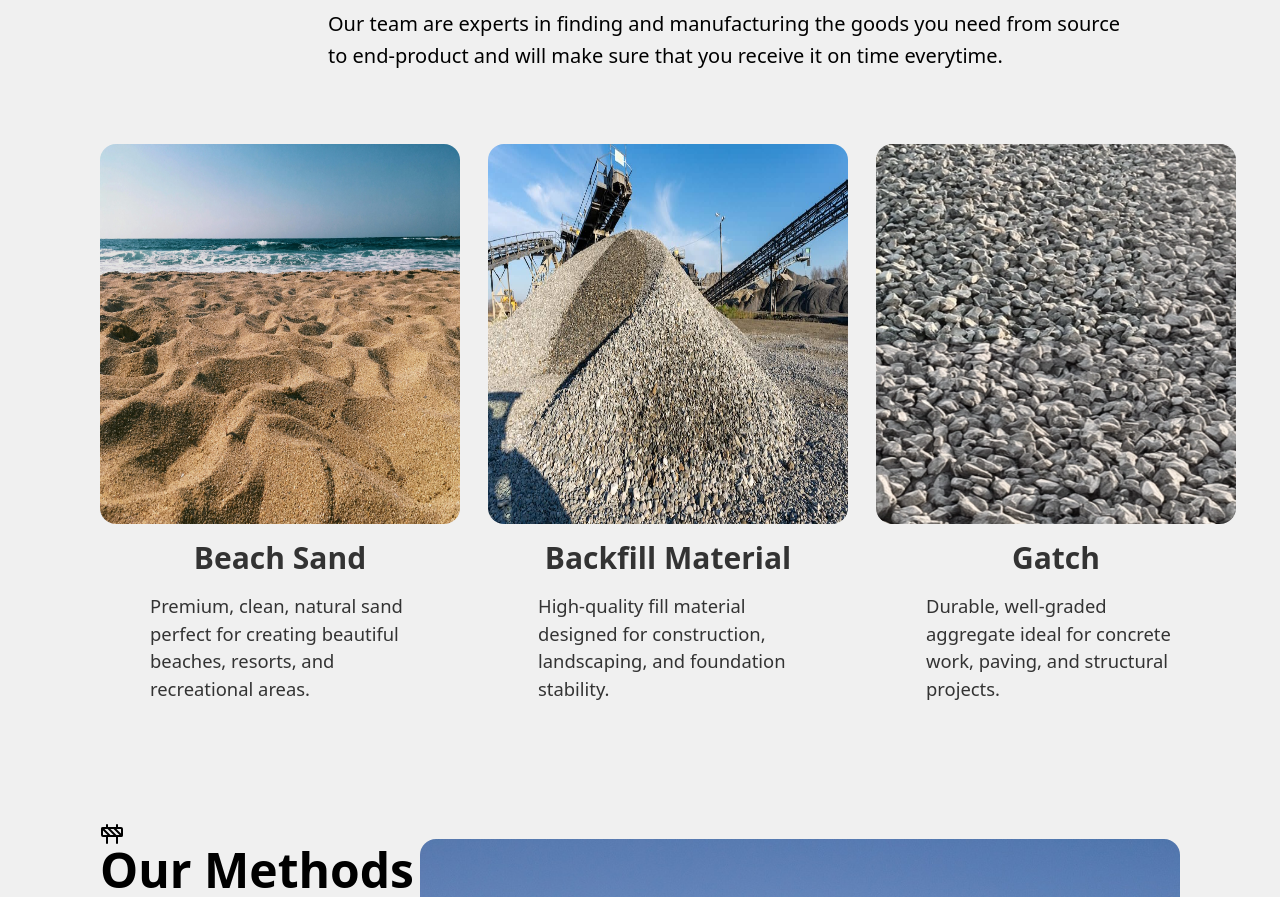
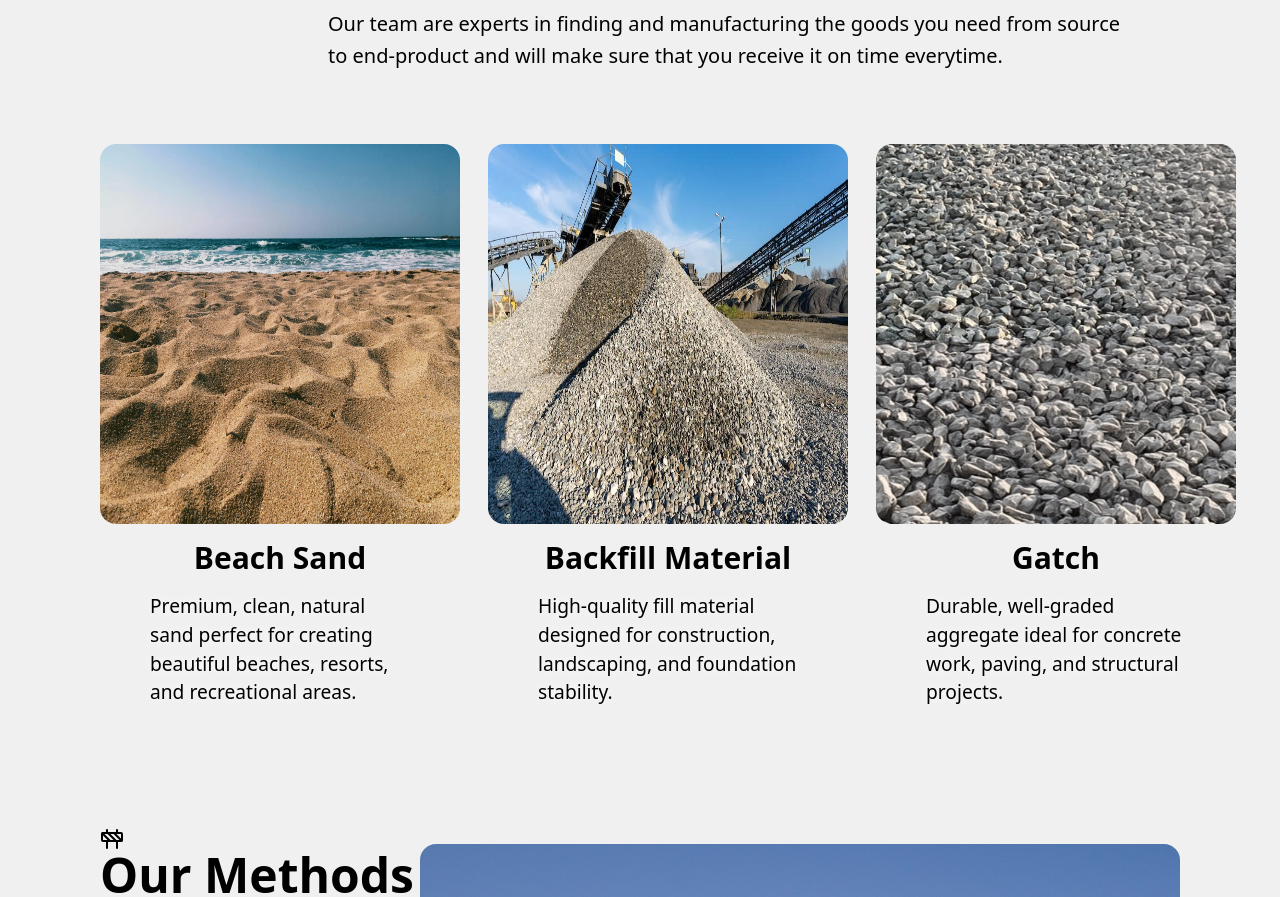
Before and after one commit to Briightt/Landing-Page, a React (Vite) app: page / in a window 1280 px wide. Shown: the part 1920-2817 px from the top of the page. Built offline with nearby package versions, Linux system fonts and the light colour scheme.

Commit message:
Update AboutUs.tsx

```diff
--- a/src/AboutUs.tsx
+++ b/src/AboutUs.tsx
@@ -123,12 +123,12 @@ time everytime.
 
 
 
-<motion.div className='flex xl:flex-row flex-col items-center xl:items-start gap-7 mt-8 text-[#333333] p-5 justify-around' variants={variants}>
+<motion.div className='flex xl:flex-row flex-col items-center xl:items-start gap-7 mt-8 text-black p-5 justify-around' variants={variants}>
 {manfactureObj.map((item , index:number) =>
 <div key = {index} className='flex flex-col items-center justify-center gap-4' >
 <img loading = "lazy" src = {item.img} className='md:w-110 md:h-95 min-w-90 h-85 rounded-2xl'></img>
 <h1 className='font-bold text-3xl'>{item.type}</h1>
-<p className='w-full max-w-65 font-light text-[1.15rem]'>{item.text}</p>
+<p className='w-full max-w-65 font-light text-shadow-[0px_0px_10px_white] text-[1.2rem]'>{item.text}</p>
 </div>
 
 )}
```
